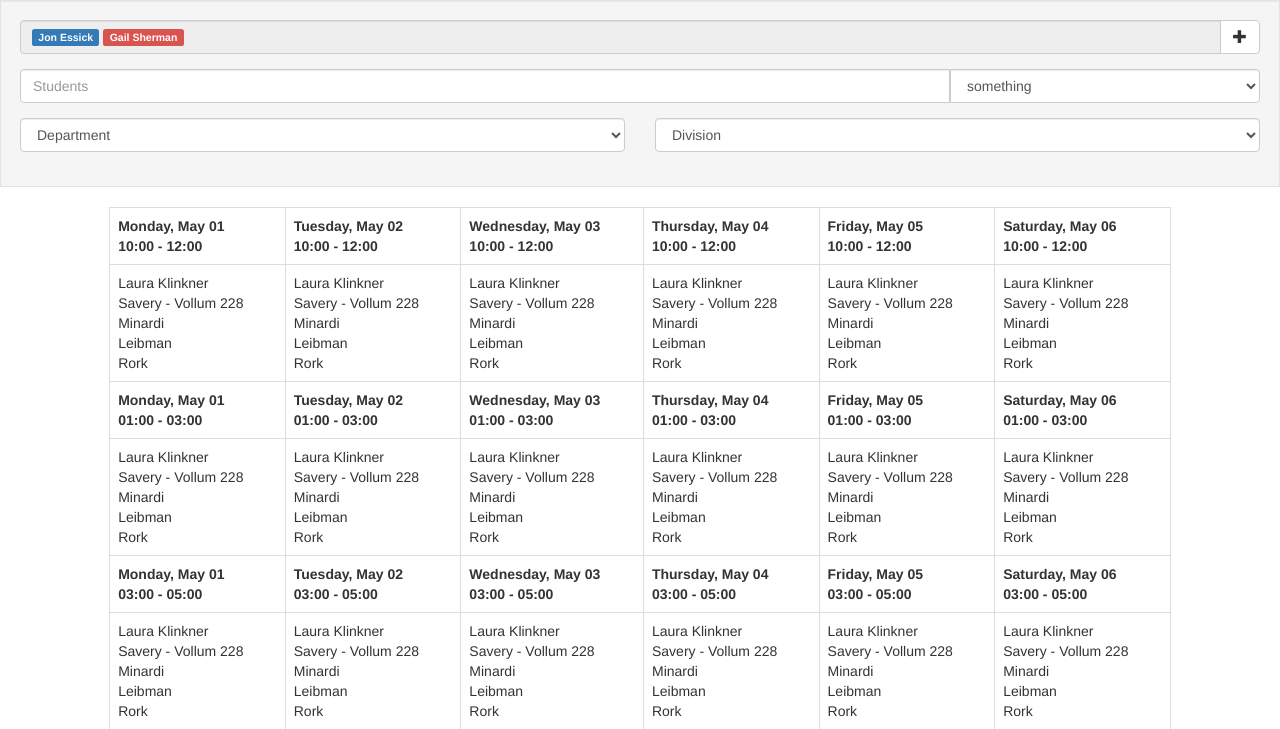
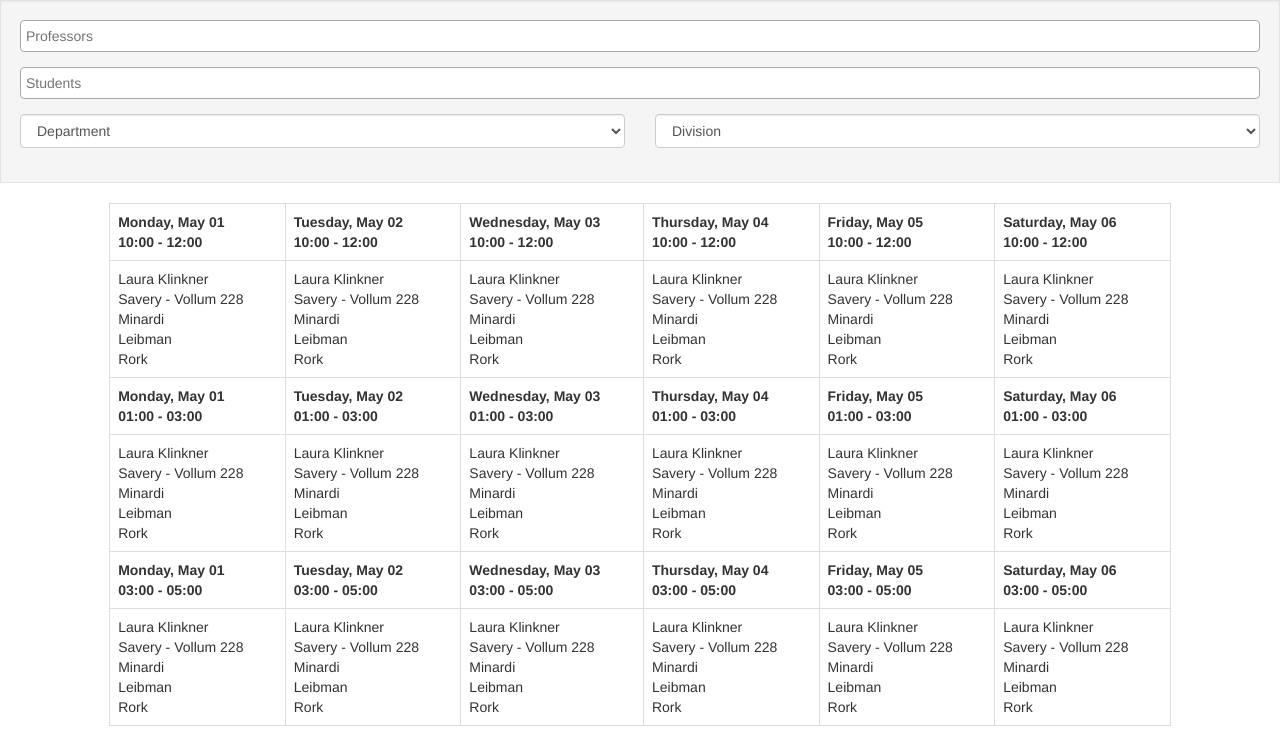
Before and after one commit to reed-college/kronos, a Flask app: page / in a window 1280 px wide. Shown: the top 729 px of the page. Run offline with Flask 2, Linux system fonts and the light colour scheme; data that the repository does not hold is empty; parts of the project's set-up code (start-up, migrations or seed data) failed here and were passed over; some libraries are stand-ins or nearby versions.

Commit message:
added select2 to filter space

```diff
--- a/kronos/static/schedule.css
+++ b/kronos/static/schedule.css
@@ -23,16 +23,6 @@ td {
             opacity: 1 !important;
 }
 
-.input-group.my-group{
-    width: 100%;
+span.select2.select2-container {
+    width: 100% !important;
 }
-
-
-
-.form-control.user-select{
-    width: 25%;
-}
-
-.form-control.user-input{
-    width: 75%;
-}
--- a/kronos/templates/schedule.html
+++ b/kronos/templates/schedule.html
@@ -2,46 +2,53 @@
 {% block title %}Kronos{% endblock %}
 {% block styles %}
 {{super()}}
+<link href="https://cdnjs.cloudflare.com/ajax/libs/select2/4.0.3/css/select2.min.css" rel="stylesheet" />
 <link rel="shortcut icon" href="{{ url_for('static', filename='favicon.ico') }}">
-<link rel="stylesheet"
-      href="{{url_for('.static', filename='schedule.css')}}">
+<link rel="stylesheet" href="{{url_for('.static', filename='schedule.css')}}">
 <style type="text/css" media="print">
 .dontprint {
     display: none;
 }
 </style>
 {% endblock %}
+{% block scripts %}
+{{super()}}
+<script src="https://cdnjs.cloudflare.com/ajax/libs/select2/4.0.3/js/select2.min.js"></script>
+<script type="text/javascript">
+$(document).ready(function() {
+  $("#stu-select").select2({
+    placeholder: "Students"
+  });
+  $("#prof-select").select2({
+    placeholder: "Professors"
+  });
+});
+</script>
+{% endblock %}
 {% block content %}
 <div class="well dontprint">
   <div class="row form-group">
     <div class="col-md-12">
-      <div class="input-group">
-        <input type="text" class="form-control" placeholder="" disabled>
-        <span class="input-group-btn">
-          <button class="btn btn-default" type="button">
-            <span class="glyphicon glyphicon-plus"></span>
-          </button>
-        </span>
-      </div>
-      <div class="label-input-group">
-      	<span class="label label-primary" id="je">Jon Essick</span>
-        <span class="label label-danger" id="">Gail Sherman</span>
-      </div>
+      <select id="prof-select" class="user-select" multiple="multiple">
+        <option value="JE">Jon Essick</option>
+        <option value="PS">Pancho Savery</option>
+        <option value="MM">Margo Minardi</option>
+        <option value="LL">Laura Leibman</option>
+        <option value="JD">Jay Dickson</option>
+        <option value="DS">Darrel Schroder</option>
+      </select>
     </div>
   </div>
   <div class="row form-group">
     <div class="col-md-12">
-      <div class="input-group my-group">
-        <input type="text" name="Students" class="form-control user-input" placeholder="Students">
-        <select id="stuselect" class="selectpicker form-control user-select" title="Students">
-          <option>something</option>
-          <option>another thing</option>
-          <option>something else</option>
-          <option>something</option>
-          <option>something</option>
-          <option>something</option>
-        </select>
-      </div>
+      <select id="stu-select" class="user-select" multiple="multiple">
+        <option value="AG">Alex Grant</option>
+        <option value="LK">Laura Klinkner</option>
+        <option value="AC">Alex Chao</option>
+        <option value="LC">Lauren Cooper</option>
+        <option value="ES">Edmond Soun</option>
+        <option value="HT">Haley Tilt</option>
+      </select>
     </div>
   </div>
   <div class="row form-group">
```
